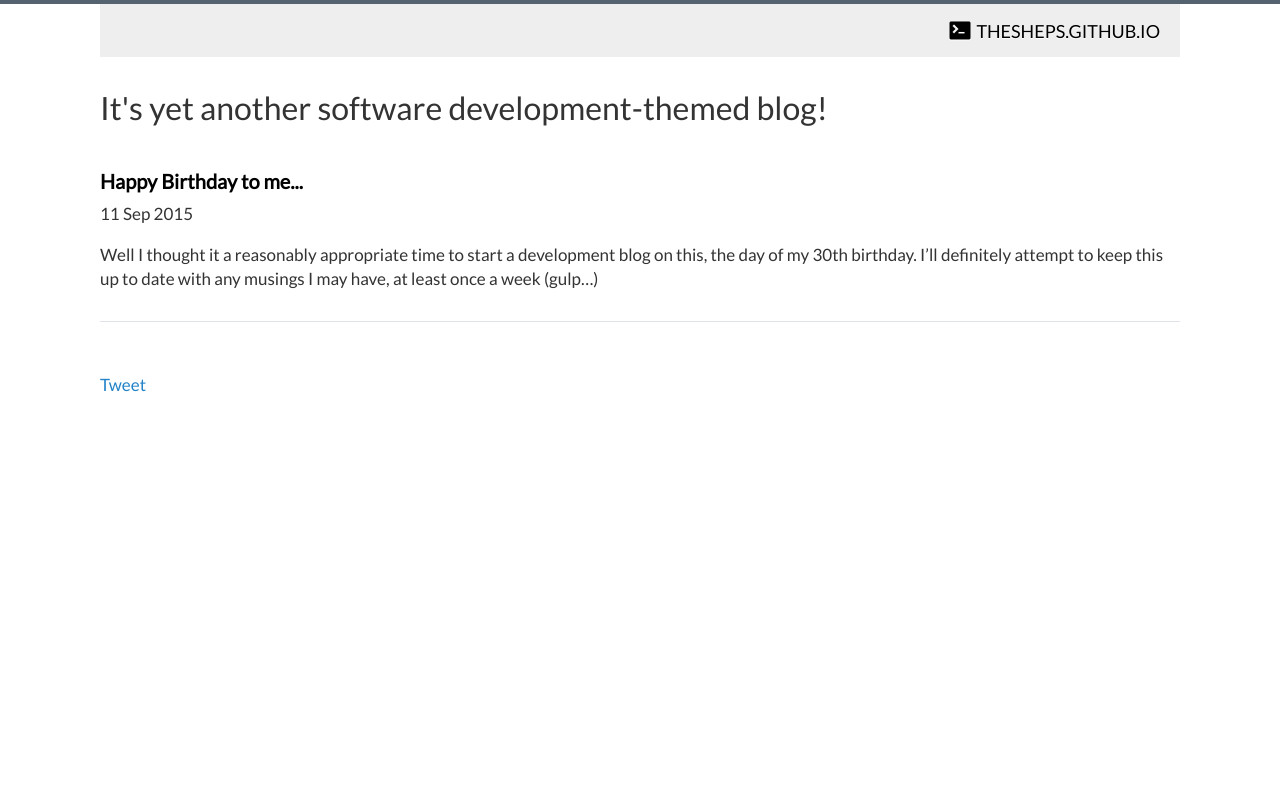
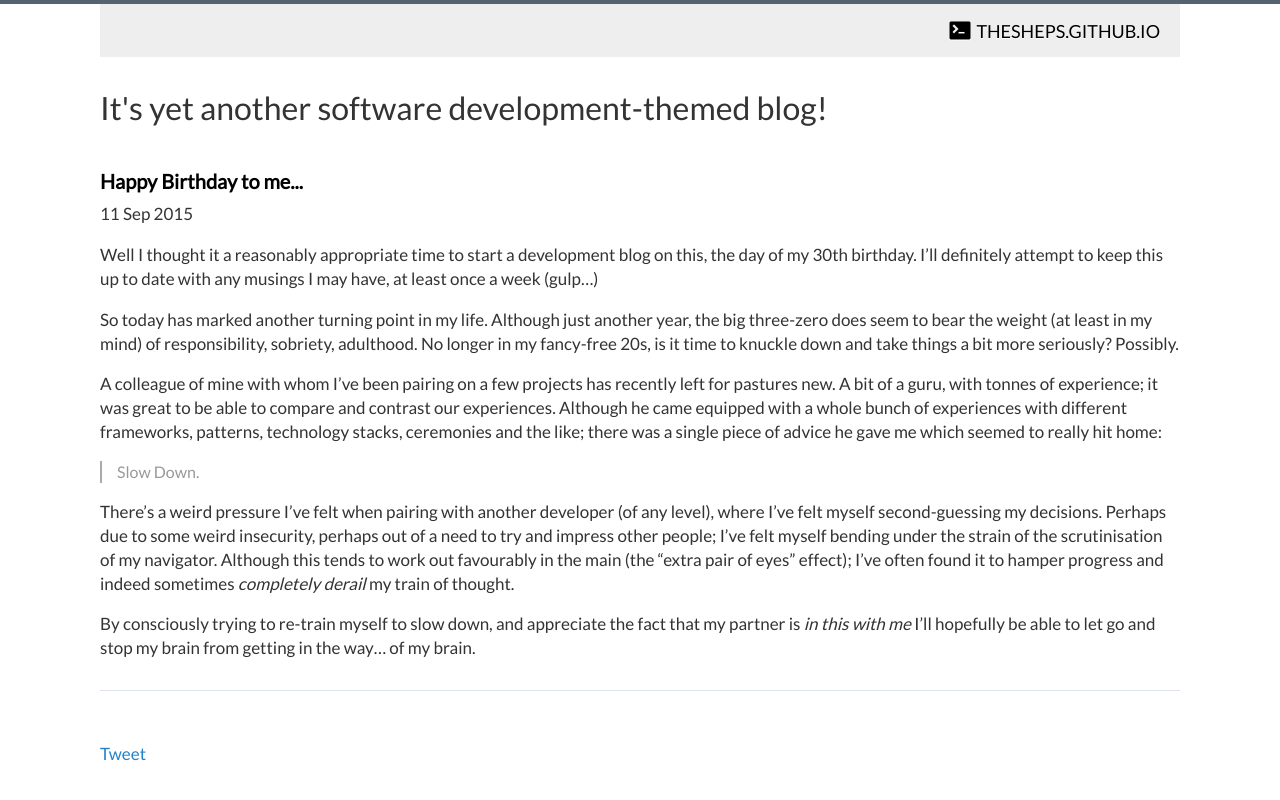
Before and after one commit to thesheps/thesheps.github.io, a Jekyll site: the page built from _posts/2015-09-11-happy-birthday-to-me.markdown, in a window 1280 px wide. Shown: the top 800 px of the page. Built offline with Jekyll 4.4.1, drawn with Linux system fonts in a browser that asks for light colours; Markdown is read by kramdown in place of the engine named in the settings; comment, search, counter and statistics services are not loaded.

Commit message:
Updated first blog entry

```diff
--- a/_posts/2015-09-11-happy-birthday-to-me.markdown
+++ b/_posts/2015-09-11-happy-birthday-to-me.markdown
@@ -8,3 +8,23 @@ categories:
 
 Well I thought it a reasonably appropriate time to start a development blog on this, the day of my 30th birthday.
 I'll definitely attempt to keep this up to date with any musings I may have, at least once a week (gulp...)
+
+So today has marked another turning point in my life.  Although just another year, the big three-zero does seem to
+bear the weight (at least in my mind) of responsibility, sobriety, adulthood.  No longer in my fancy-free 20s, is it
+time to knuckle down and take things a bit more seriously?  Possibly.
+
+A colleague of mine with whom I've been pairing on a few projects has recently left for pastures new.  A bit of a guru,
+with tonnes of experience; it was great to be able to compare and contrast our experiences.  Although he came equipped
+with a whole bunch of experiences with different frameworks, patterns, technology stacks, ceremonies and the like;
+there was a single piece of advice he gave me which seemed to really hit home:
+
+> Slow Down.
+
+There's a weird pressure I've felt when pairing with another developer (of any level), where I've felt myself second-guessing
+my decisions.  Perhaps due to some weird insecurity, perhaps out of a need to try and impress other people; I've felt
+myself bending under the strain of the scrutinisation of my navigator.  Although this tends to work out favourably in
+the main (the "extra pair of eyes" effect); I've often found it to hamper progress and indeed sometimes *completely derail*
+my train of thought.
+
+By consciously trying to re-train myself to slow down, and appreciate the fact that my partner is *in this with me*
+I'll hopefully be able to let go and stop my brain from getting in the way... of my brain.
```
